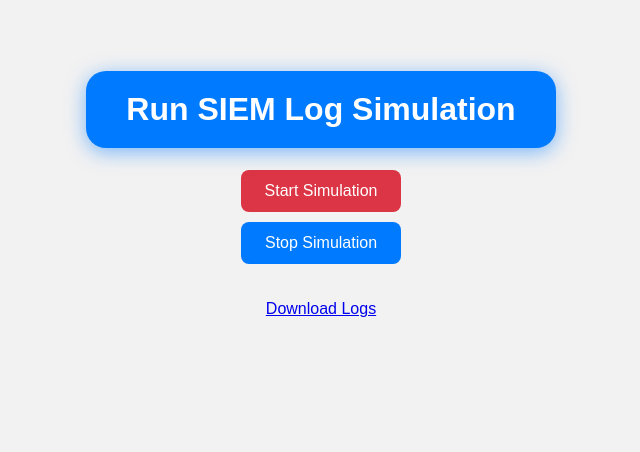
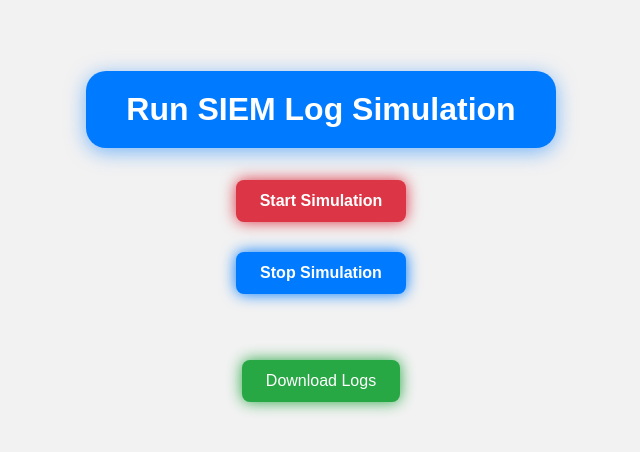
Before and after one commit to abesaade27/siem-log-simulator, a Flask app: page / in a window 1280 px wide. Shown: the top 452 px of the page, without its empty margins (319-959 px from the left). Run offline with Flask 3, Linux system fonts and the light colour scheme.

Commit message:
Added classes for buttons

```diff
--- a/templates/index.html
+++ b/templates/index.html
@@ -7,14 +7,14 @@
 <body>
     <h1>Run SIEM Log Simulation</h1>
     <form action="/run" method="post">
-        <button type="submit">Start Simulation</button>
+        <button type="submit" class="button-glow start-btn">Start Simulation</button>
     </form>
 
     <form action="/stop" method="post" style="margin-top:10px;">
-        <button type="submit">Stop Simulation</button>
+        <button type="submit" class="button-glow stop-btn">Stop Simulation</button>
     </form>
 
     <br><br>
-    <a href="/download">Download Logs</a>
+    <a href="/download" class="download-btn">Download Logs</a>
 </body>
 </html>
```
